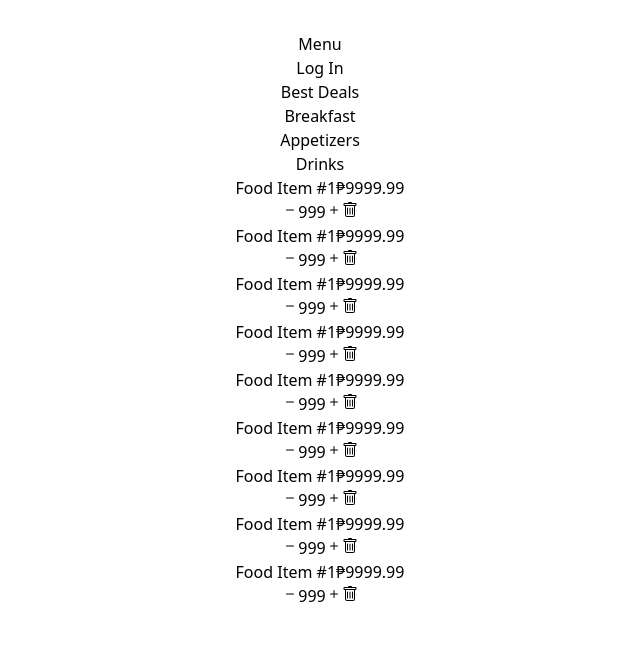
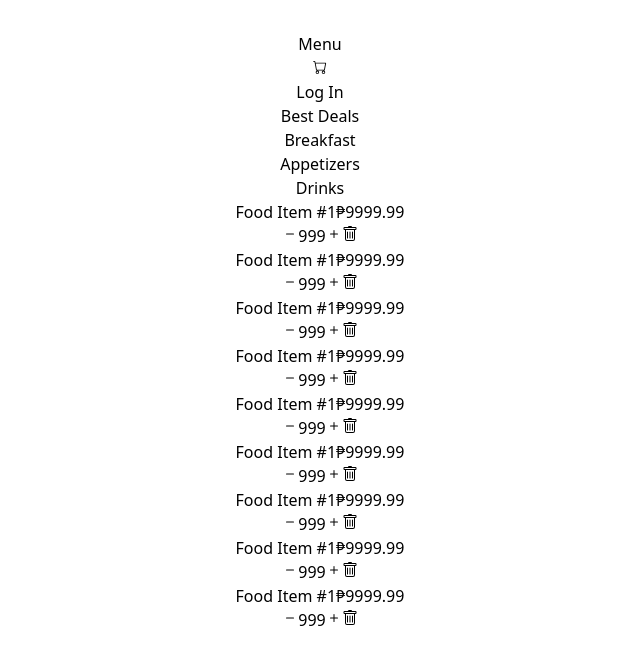
Before and after one commit to RyRyRyRy321/food-delivery-website, a React (Vite) app: page / in a window 1280 px wide. Shown: the top 664 px of the page, without its empty margins (320-960 px from the left). Built offline with nearby package versions, Linux system fonts and the light colour scheme.

Commit message:
Add cart button in navigation bar

```diff
--- a/src/components/navigation-bar.jsx
+++ b/src/components/navigation-bar.jsx
@@ -11,7 +11,15 @@ export function NavigationBar(){
           <NavigationBarList name="Menu"></NavigationBarList>
         </ul>
 
-        <ul className='list-none flex flex-row-reverse items-center '>
+        <ul className='list-none flex flex-row items-center '>
+
+          <li className="me-6">
+            <button>
+              <svg xmlns="http://www.w3.org/2000/svg" width="14" height="14" fill="currentColor" class="bi bi-cart " viewBox="0 0 16 16">
+                <path d="M0 1.5A.5.5 0 0 1 .5 1H2a.5.5 0 0 1 .485.379L2.89 3H14.5a.5.5 0 0 1 .491.592l-1.5 8A.5.5 0 0 1 13 12H4a.5.5 0 0 1-.491-.408L2.01 3.607 1.61 2H.5a.5.5 0 0 1-.5-.5zM3.102 4l1.313 7h8.17l1.313-7H3.102zM5 12a2 2 0 1 0 0 4 2 2 0 0 0 0-4zm7 0a2 2 0 1 0 0 4 2 2 0 0 0 0-4zm-7 1a1 1 0 1 1 0 2 1 1 0 0 1 0-2zm7 0a1 1 0 1 1 0 2 1 1 0 0 1 0-2z"/>
+              </svg>
+            </button>
+          </li>
           <li>
             <a className='me-12 font-bold' href=''>Log In</a>
           </li>
```
